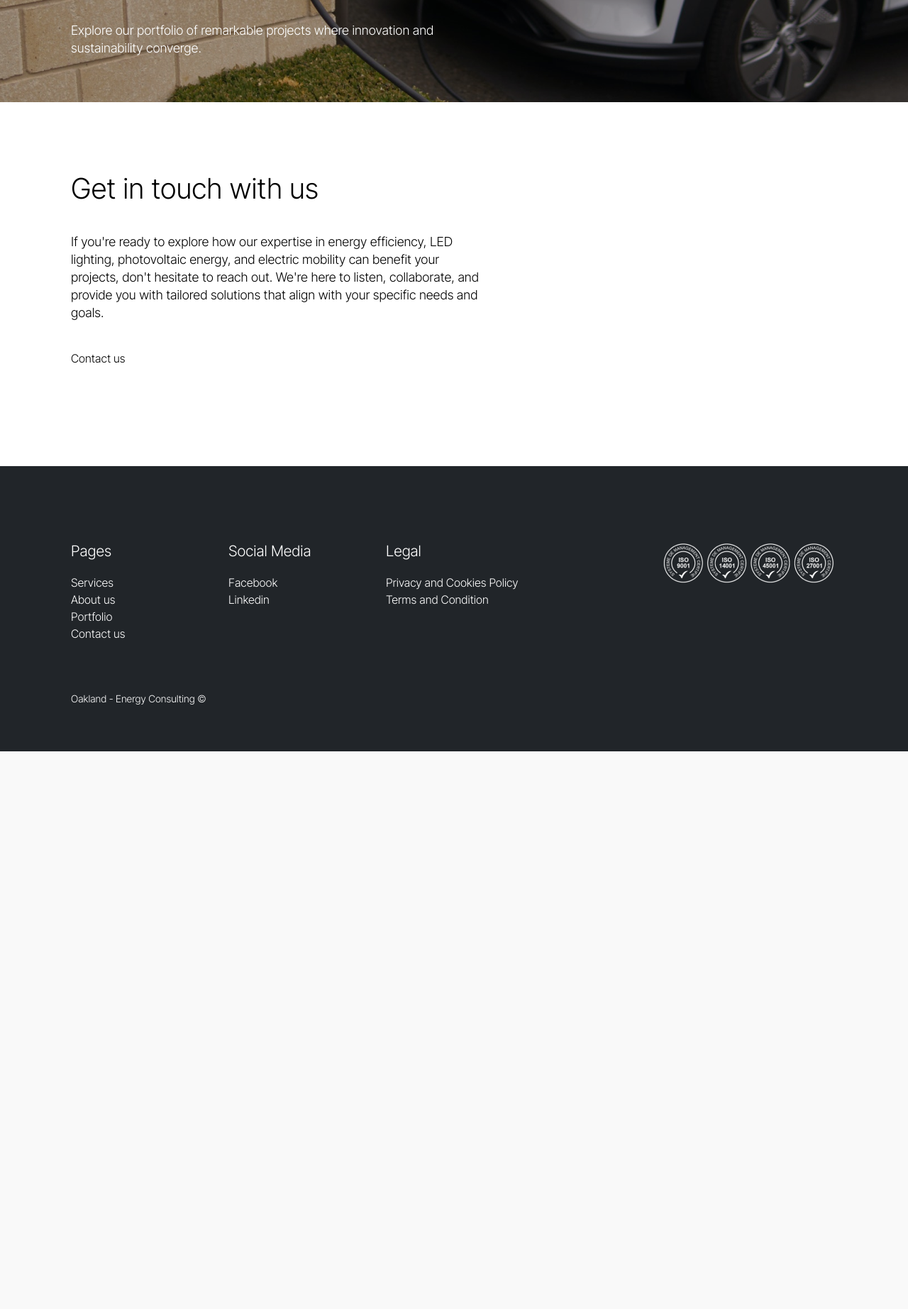
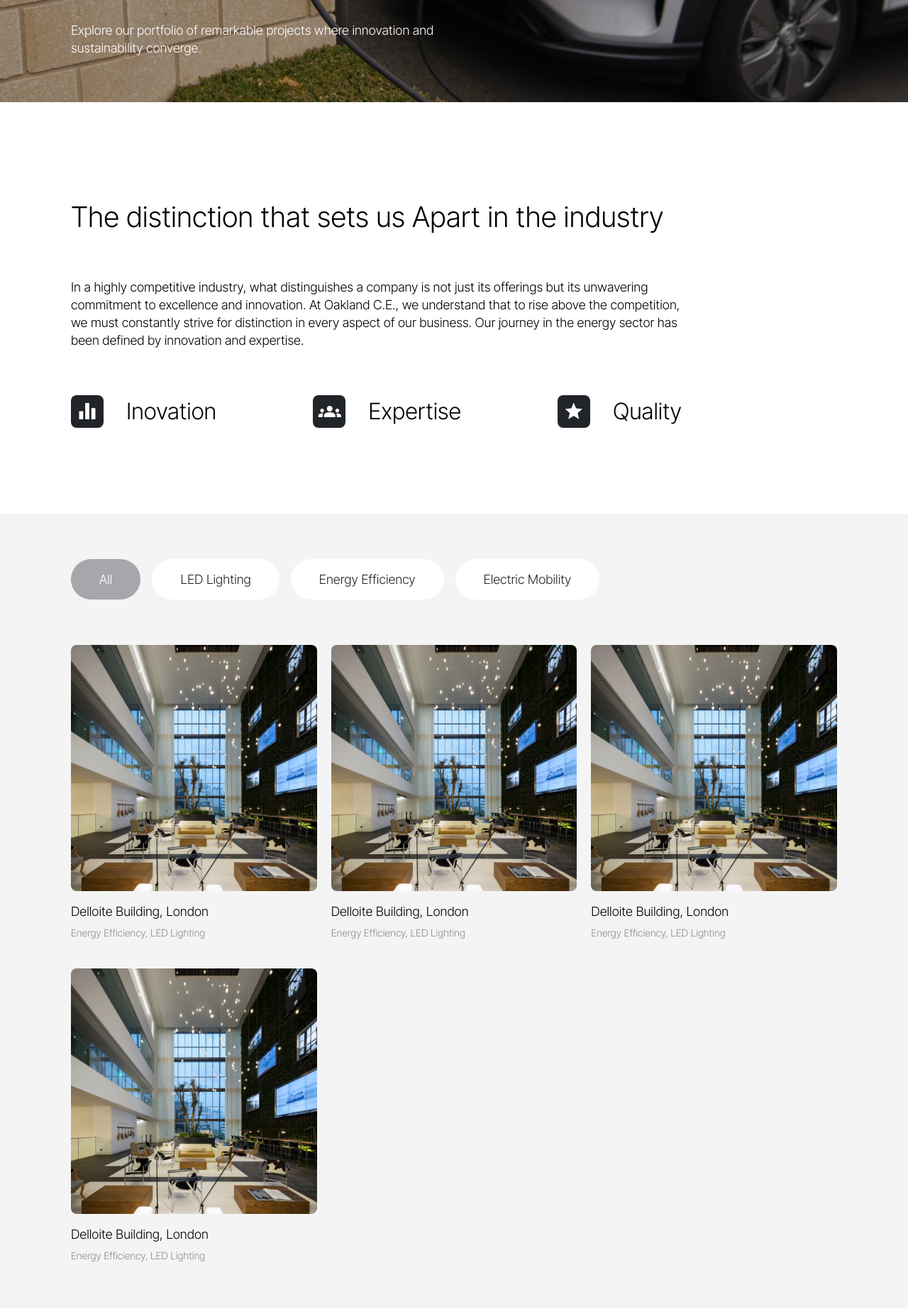
Before and after one commit to sryongkh/oakland-web, a PHP site: page /portfolio.php in a window 1280 px wide. Shown: the part 496-2341 px from the top of the page at 71% size. Before the commit the page ends 1555 px from the top, so only its background shows below. Run offline with PHP 8.4, Linux system fonts and the light colour scheme; some web fonts are replaced.

Commit message:
Update Portfolio page

```diff
--- a/assets/css/responsive.css
+++ b/assets/css/responsive.css
@@ -22,6 +22,9 @@
   }
 }
 @media (max-width: 1023.98px) {
+  section[data-section="portfolio-list"] .tab-content {
+    grid-template-columns: repeat(2, 1fr);
+  }
 }
 @media (max-width: 991.98px) {
   :root {
@@ -91,6 +94,13 @@
   }
   section[data-section="contact-content"] .content > div {
     width: 100% !important;
+  }
+  section[data-section="portfolio-info"] .container {
+    width: 100%;
+  }
+  section[data-section="portfolio-info"] .iconlist {
+    flex-direction: column;
+    grid-gap: 1rem;
   }
   footer .container {
     grid-gap: 3rem;
@@ -188,4 +198,7 @@
   footer .container {
     padding: 4rem 2rem 2rem;
   }
+  section[data-section="portfolio-list"] .tab-content {
+    grid-template-columns: 1fr;
+  }
 }
--- a/assets/css/theme.css
+++ b/assets/css/theme.css
@@ -204,6 +204,8 @@ header .logo-container {
 .fluid-label {
   font-size: var(--size-label);
   line-height: var(--size-label-lh);
+  color: var(--c-accent100);
+  opacity: 0.5;
 }
 .img-container {
   display: flex;
@@ -497,6 +499,77 @@ section[data-section="policy-list"] .list {
   flex-direction: column;
   grid-gap: 2.5rem;
 }
+section[data-section="portfolio-info"] {
+  padding: var(--p-block) var(--p-inline) 120px;
+}
+section[data-section="portfolio-info"] .container {
+  width: 79.72560975609755%;
+  display: flex;
+  flex-direction: column;
+  gap: 4rem;
+}
+section[data-section="portfolio-info"] .iconlist {
+  width: 100%;
+  display: flex;
+  justify-content: space-between;
+}
+section[data-section="portfolio-info"] .iconlist .iconitem {
+  display: flex;
+  align-items: center;
+  grid-gap: 2rem;
+}
+section[data-section="portfolio-info"] .iconlist .iconitem .icon-ctn {
+  width: 46px;
+  height: 46px;
+  background: var(--c-accent100);
+  border-radius: 0.5rem;
+}
+section[data-section="portfolio-info"] .iconlist .iconitem i {
+  height: 100%;
+  display: flex;
+  justify-content: center;
+  align-items: center;
+}
+section[data-section="portfolio-list"] {
+  padding: 4rem var(--p-inline);
+  background: var(--c-lightgrey);
+}
+section[data-section="portfolio-list"] .filter-tab {
+  display: flex;
+  grid-gap: 1rem;
+  max-width: 100%;
+  overflow: auto;
+}
+section[data-section="portfolio-list"] .filter-tab::-webkit-scrollbar {
+  display: none;
+}
+section[data-section="portfolio-list"] .tab-content {
+  display: grid;
+  grid-template-columns: repeat(3, 1fr);
+  gap: 20px;
+  row-gap: 2.5rem;
+}
+section[data-section="portfolio-list"] .port-item {
+  display: flex;
+  flex-direction: column;
+  grid-gap: 1rem;
+}
+section[data-section="portfolio-list"] .port-item > div {
+  display: flex;
+  flex-direction: column;
+  grid-gap: 0.5rem;
+}
+section[data-section="portfolio-list"] .port-item figure {
+  width: 100%;
+  height: 100%;
+  border-radius: 0.5rem;
+  overflow: hidden;
+}
+section[data-section="portfolio-list"] .port-item figure > img {
+  aspect-ratio: 1 / 1;
+  width: 100%;
+  height: 100%;
+}
 /* BUTTON */
 .btn {
   width: fit-content;
@@ -510,6 +583,16 @@ section[data-section="policy-list"] .list {
 }
 .btn.black {
   background: var(--c-accent100);
+  color: var(--c-white);
+}
+.btn.tab {
+  border: 0;
+  background: var(--c-white);
+  color: var(--c-accent100);
+  margin-bottom: 4rem;
+}
+.btn.tab.active {
+  background: var(--c-darkgrey);
   color: var(--c-white);
 }
 .btn.contact {
--- a/assets/font/iconfont/iconfont.css
+++ b/assets/font/iconfont/iconfont.css
@@ -1,17 +1,18 @@
 @font-face {
-  font-family: 'iconfont';
-  src:  url('iconfont.eot');
-  src:  url('iconfont.eot#iefix') format('embedded-opentype'),
-    url('iconfont.ttf') format('truetype'),
-    url('iconfont.woff') format('woff'),
-    url('iconfont.svg#iconfont') format('svg');
+  font-family: "iconfont";
+  src: url("iconfont.eot");
+  src: url("iconfont.eot#iefix") format("embedded-opentype"),
+    url("iconfont.ttf") format("truetype"), url("iconfont.woff") format("woff"),
+    url("iconfont.svg#iconfont") format("svg");
   font-weight: normal;
   font-style: normal;
   font-display: block;
 }
 
-.ic, [class^="ic-"], [class*=" ic-"] {
-  font-family: 'iconfont' !important;
+.ic,
+[class^="ic-"],
+[class*=" ic-"] {
+  font-family: "iconfont" !important;
   speak: never;
   font-style: normal;
   font-weight: normal;
@@ -38,10 +39,6 @@
   content: "\e903";
   color: #fff;
 }
-.ic-graph:before {
-  content: "\e904";
-  color: #fff;
-}
 .ic-nav-left:before {
   content: "\e905";
   color: #fff;
@@ -50,11 +47,18 @@
   content: "\e906";
   color: #fff;
 }
+.ic-graph:before {
+  content: "\e904";
+  color: #fff;
+  font-size: 1.5rem;
+}
 .ic-people:before {
   content: "\e907";
   color: #fff;
+  font-size: 1rem;
 }
 .ic-star:before {
   content: "\e908";
   color: #fff;
+  font-size: 1.5rem;
 }
--- a/portfolio.php
+++ b/portfolio.php
@@ -10,14 +10,83 @@
             </div>
         </div>
     </section>
-    <section data-section="">
-
+    <section data-section="portfolio-info">
+        <div class="container">
+            <h2 class="fluid-heading-2">The distinction that sets us Apart in the industry</h2>
+            <p class="fluid-body">In a highly competitive industry, what distinguishes a company is not just its offerings but its unwavering commitment to excellence and innovation. At Oakland C.E., we understand that to rise above the competition, we must constantly strive for distinction in every aspect of our business. Our journey in the energy sector has been defined by innovation and expertise.</p>
+            <div class="iconlist">
+                <div class="iconitem">
+                    <div class="icon-ctn">
+                        <i class="ic ic-graph"></i>
+                    </div>
+                    <p class="fluid-heading-3">Inovation</p>
+                </div>
+                <div class="iconitem">
+                    <div class="icon-ctn">
+                        <i class="ic ic-people"></i>
+                    </div>
+                    <p class="fluid-heading-3">Expertise</p>
+                </div>
+                <div class="iconitem">
+                    <div class="icon-ctn">
+                        <i class="ic ic-star"></i>
+                    </div>
+                    <p class="fluid-heading-3">Quality</p>
+                </div>
+            </div>
+        </div>
+    </section>
+    <section data-section="portfolio-list">
+        <div class="filter-tab">
+            <button class="btn tab active">All</button>
+            <button class="btn tab">LED Lighting</button>
+            <button class="btn tab">Energy Efficiency</button>
+            <button class="btn tab">Electric Mobility</button>
+        </div>
+        <div class="tab-content">
+            <a href="#" class="port-item">
+                <figure>
+                    <img src="<?php $root; ?>assets/media/item-1.png" alt="">
+                </figure>
+                <div>
+                    <p class="fluid-body">Delloite Building, London</p>
+                    <p class="fluid-label">Energy Efficiency, LED Lighting</p>
+                </div>
+            </a>
+            <a href="#" class="port-item">
+                <figure>
+                    <img src="<?php $root; ?>assets/media/item-1.png" alt="">
+                </figure>
+                <div>
+                    <p class="fluid-body">Delloite Building, London</p>
+                    <p class="fluid-label">Energy Efficiency, LED Lighting</p>
+                </div>
+            </a>
+            <a href="#" class="port-item">
+                <figure>
+                    <img src="<?php $root; ?>assets/media/item-1.png" alt="">
+                </figure>
+                <div>
+                    <p class="fluid-body">Delloite Building, London</p>
+                    <p class="fluid-label">Energy Efficiency, LED Lighting</p>
+                </div>
+            </a>
+            <a href="#" class="port-item">
+                <figure>
+                    <img src="<?php $root; ?>assets/media/item-1.png" alt="">
+                </figure>
+                <div>
+                    <p class="fluid-body">Delloite Building, London</p>
+                    <p class="fluid-label">Energy Efficiency, LED Lighting</p>
+                </div>
+            </a>
+        </div>
     </section>
     <section data-section="left-contxt">
         <div class="get-in-touch">
             <h2 class="fluid-heading-2">Get in touch with us</h2>
             <p class="fluid-body">If you're ready to explore how our expertise in energy efficiency, LED lighting, photovoltaic energy, and electric mobility can benefit your projects, don't hesitate to reach out. We're here to listen, collaborate, and provide you with tailored solutions that align with your specific needs and goals.</p>
-            <a href="btn-2">Contact us</a>
+            <a href="contact.php" class="btn-2">Contact us</a>
         </div>
     </section>
 </main>
--- a/services.php
+++ b/services.php
@@ -53,7 +53,7 @@
         <div class="view-port">
             <h2 class="fluid-heading-2">Proudly helping businesses</h2>
             <p class="fluid-body">Explore our portfolio of remarkable projects where innovation and sustainability converge. Discover how we've transformed energy landscapes and elevated standards in the industry.</p>
-            <a href="btn-2">View our Portfolio</a>
+            <a href="portfolio.php" class="btn-2">View our Portfolio</a>
         </div>
     </section>
 </main>
```
Also changed, not shown: portfolio-page.php (added).
